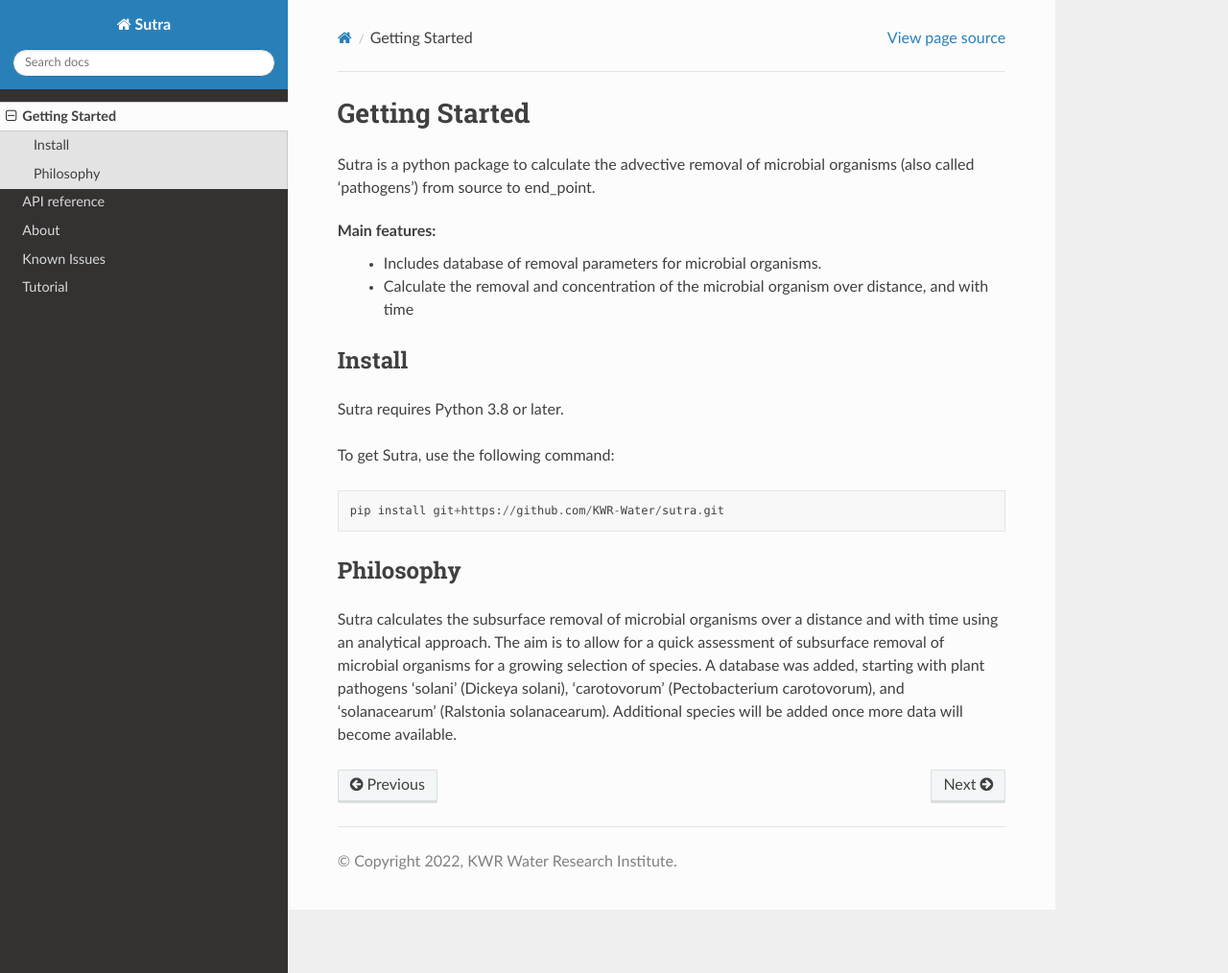
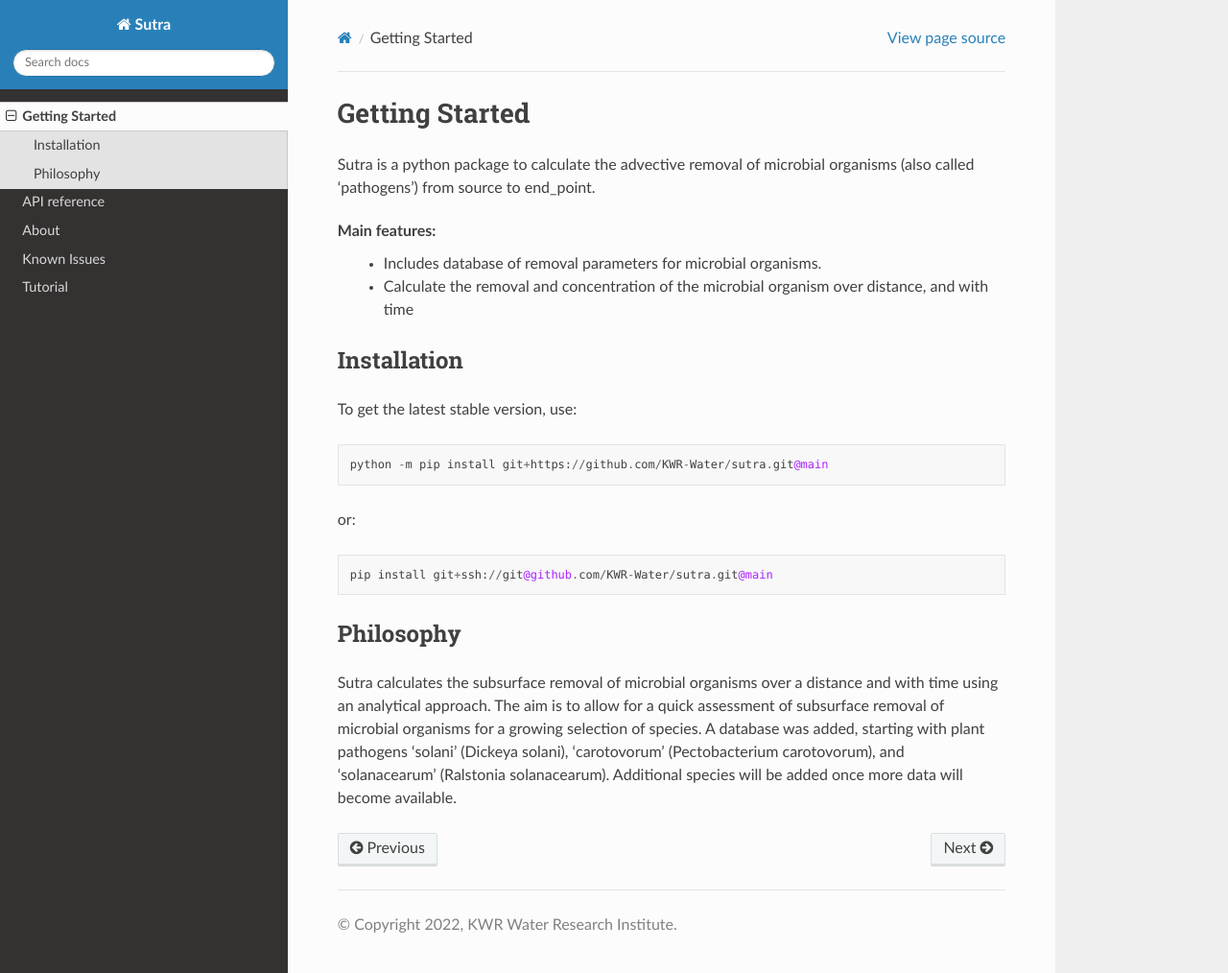
Before and after one commit to steven-ros/WADI, a Sphinx documentation site: the page built from docs/source/getting-started.rst, in a window 1280 px wide and 1014 px high. Shown: the whole window at 96% size. Built offline with Sphinx 7.4.7 and the Read the Docs theme 2.0.0, drawn with Linux system fonts in a browser that asks for light colours; pages that are not in the unit, such as notebooks, are missing from menus.

Commit message:
updated 'getting started'

```diff
--- a/docs/source/getting-started.rst
+++ b/docs/source/getting-started.rst
@@ -8,13 +8,16 @@
  - Includes database of removal parameters for microbial organisms.
  - Calculate the removal and concentration of the microbial organism over distance, and with time
 
-Install
--------
-Sutra requires Python 3.8 or later.
+Installation
+------------
+To get the latest stable version, use::
 
-To get Sutra, use the following command::
+    python -m pip install git+https://github.com/KWR-Water/sutra.git@main
 
-  pip install git+https://github.com/KWR-Water/sutra.git
+or::
+
+    pip install git+ssh://git@github.com/KWR-Water/sutra.git@main
+
 
 Philosophy
 ----------
```
